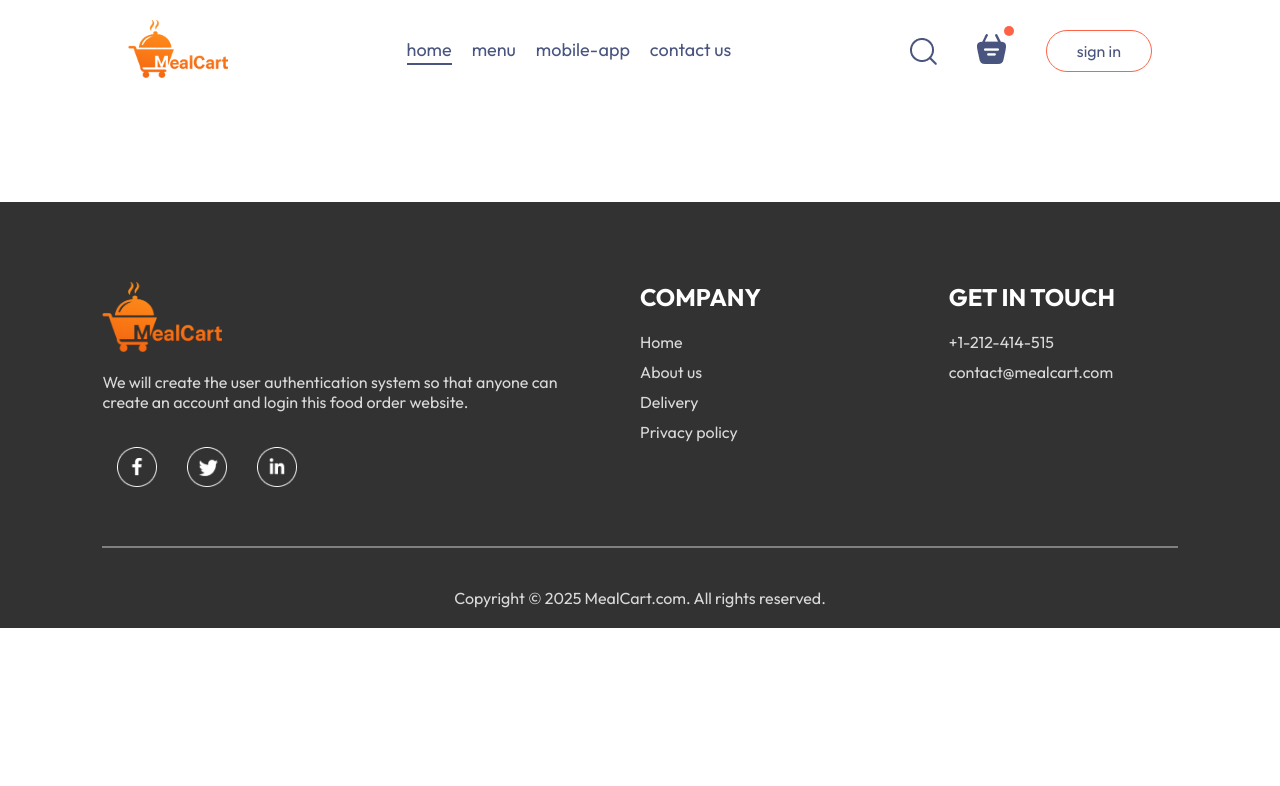
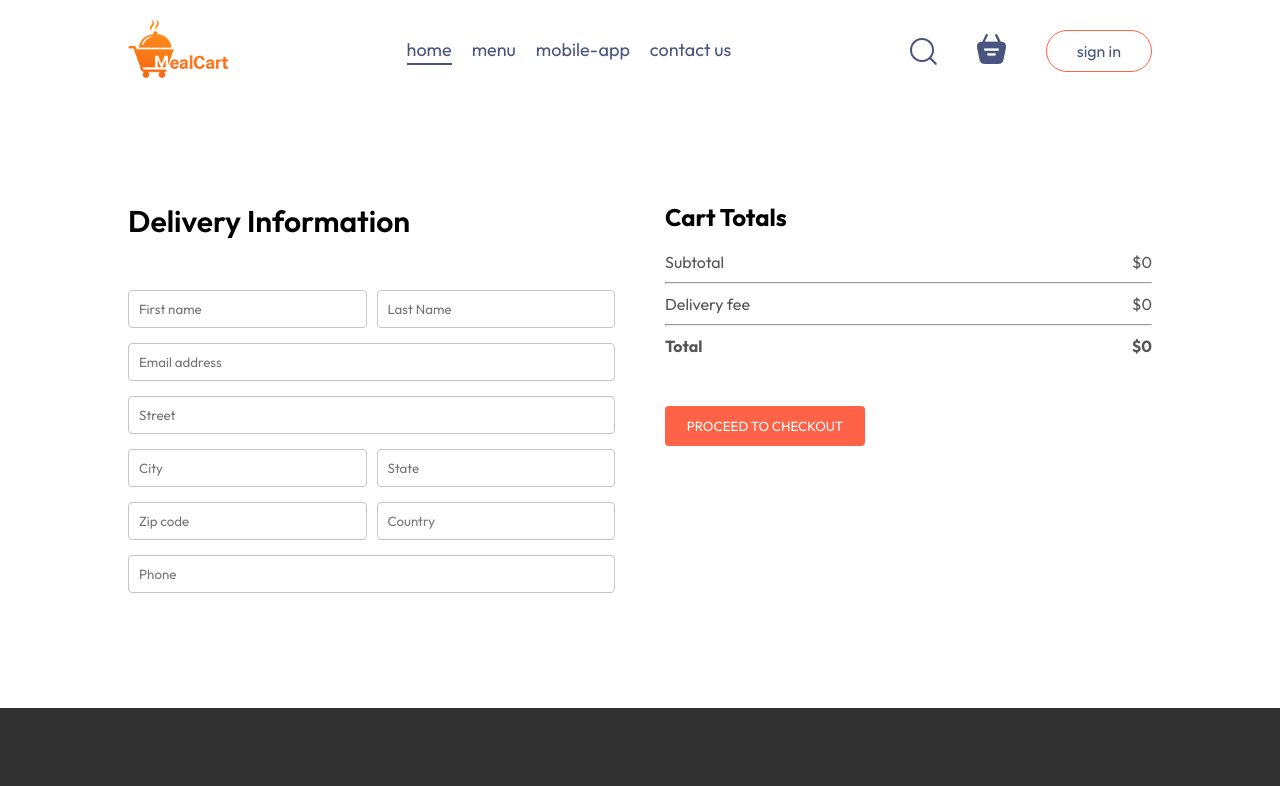
Before and after one commit to GaragaNaveenKumar/MealCart, a React (Vite) app in the folder Frontend/: page /order in a window 1280 px wide. Shown: the top 786 px of the page. Built offline with nearby package versions, Linux system fonts and the light colour scheme.

Commit message:
PlaceOrder Component developed

```diff
--- a/Frontend/src/App.jsx
+++ b/Frontend/src/App.jsx
@@ -19,7 +19,7 @@
       <Routes>
         <Route path='/' element={<Home/>}/>
         <Route path='/cart' element={<Cart/>}/>
-        <Route path='/placeorder' element={<PlaceOrder/>}/>
+        <Route path='/order' element={<PlaceOrder/>}/>
 
       </Routes>
 
--- a/Frontend/src/Components/LoginPopup/LoginPopup.jsx
+++ b/Frontend/src/Components/LoginPopup/LoginPopup.jsx
@@ -15,7 +15,7 @@
         <div className="login-popup-inputs">
             {currState==="Login"?<></>:
             <input type="text" placeholder='Your name' required />}
-            <input type='Email' placeholder='Your email' required/>
+            <input type='email' placeholder='Your email' required/>
             <input type="password" placeholder='password' required />
         </div>
         <button>{currState==="Sign Up"?"Create account":"Login"}</button>
--- a/Frontend/src/Components/Navbar/Navbar.jsx
+++ b/Frontend/src/Components/Navbar/Navbar.jsx
@@ -1,10 +1,13 @@
-import React, { useState } from 'react';
+import React, { useContext, useState } from 'react';
 import './Navbar.css';
 import {assets} from '../../assets/assets';
 import {Link} from "react-router-dom";
+import {StoreContext} from "../../Context/StoreContext.jsx"
 
 const Navbar = ({setShowLogin}) => {
     const [menu,setMenu]=useState("home");
+
+    const {getTotalCartAmount}=useContext(StoreContext);
   return (
     <div className='navbar'>
         <Link to='/'><img src={assets.logo} alt="" className="logo" /></Link>
@@ -18,7 +21,7 @@
             <img src={assets.search_icon} alt="" />
             <div className="navbar-search-icon">
                 <Link to='/cart'><img src={assets.basket_icon} alt="" /></Link>
-                <div className="dot"></div>
+                <div className={getTotalCartAmount()===0?"":"dot"}></div>
             </div>
             <button onClick={()=>setShowLogin(true)}>sign in</button>
         </div>
--- a/Frontend/src/Context/StoreContext.jsx
+++ b/Frontend/src/Context/StoreContext.jsx
@@ -22,9 +22,17 @@
 
 
 
-    useEffect(()=>{
-        console.log(cartItems);
-    },[cartItems]);
+    const getTotalCartAmount=()=>{
+        let totalAmount=0;
+        for(const item in cartItems){
+            if(cartItems[item]>0){
+
+                let itemInfo=food_list.find((product)=>product._id===item);
+                totalAmount+=itemInfo.price* cartItems[item];
+            }
+        }
+        return totalAmount;
+    }
 
 
     const contextValue={
@@ -32,7 +40,8 @@
         cartItems,
         setCartItems,
         addToCart,
-        removeCartItem
+        removeCartItem,
+        getTotalCartAmount
     };
 
 
--- a/Frontend/src/Pages/Cart/Cart.css
+++ b/Frontend/src/Pages/Cart/Cart.css
@@ -82,3 +82,12 @@
     border-radius: 4px;
     cursor: pointer;
 }
+
+@media (max-width:750px){
+    .cart-bottom{
+        flex-direction: column-reverse;
+    }
+    .cart-promocode{
+        justify-content: start;
+    }
+}
--- a/Frontend/src/Pages/Cart/Cart.jsx
+++ b/Frontend/src/Pages/Cart/Cart.jsx
@@ -1,9 +1,13 @@
 import React, { useContext } from "react";
 import "./Cart.css";
 import { StoreContext } from "../../Context/StoreContext.jsx";
+import {useNavigate} from "react-router-dom";
 
 const Cart = () => {
-  const { cartItems, food_list, removeCartItem} = useContext(StoreContext);
+  const { cartItems, food_list, removeCartItem,getTotalCartAmount} = useContext(StoreContext);
+
+  const navigate=useNavigate();
+
   return (
     <div className="cart">
       <div className="cart-items">
@@ -41,21 +45,21 @@
           <div>
             <div className="cart-total-details">
               <p>Subtotal</p>
-              <p>{0}</p>
+              <p>${getTotalCartAmount()}</p>
             </div>
             <hr />
             <div className="cart-total-details">
               <p>Delivery fee</p>
-              <p>{2}</p>
+              <p>${getTotalCartAmount()===0?0:2}</p>
             </div>
             <hr />
             <div className="cart-total-details">
               <b>Total</b>
-              <b>{0}</b>
+              <b>${getTotalCartAmount()===0?0:getTotalCartAmount()+2}</b>
             </div>
 
           </div>
-          <button>PROCEED TO CHECKOUT</button>
+          <button onClick={()=>navigate('/order')}>PROCEED TO CHECKOUT</button>
         </div>
         <div className="cart-promocode">
           <div>
--- a/Frontend/src/Pages/PlaceOrder/PlaceOrder.css
+++ b/Frontend/src/Pages/PlaceOrder/PlaceOrder.css
@@ -0,0 +1,38 @@
+.place-order{
+    display: flex;
+    align-items: start;
+    justify-content: space-between;
+    gap: 50px;
+    margin-top: 100px;
+}
+.place-order-left{
+    width: 100%;
+    max-width: max(30%,500px);
+
+}
+.place-order-left .title{
+    font-size: 30px;
+    font-weight: 600;
+    margin-bottom: 50px;
+}
+.place-order-left input{
+    margin-bottom: 15px;
+    width: 100%;
+    padding: 10px;
+    border: 1px solid #c5c5c5;
+    border-radius: 4px;
+    outline-color: tomato;
+}
+.place-order-left .multi-fields{
+    display: flex;
+    gap: 10px;
+
+}
+
+.place-order-right{
+     width: 100%;
+     max-width: max(40%,500px);
+}
+.place-order .cart-total button{
+    margin-top: 30px;
+}
--- a/Frontend/src/Pages/PlaceOrder/PlaceOrder.jsx
+++ b/Frontend/src/Pages/PlaceOrder/PlaceOrder.jsx
@@ -1,11 +1,57 @@
-import React from 'react';
+import React, { useContext } from 'react';
 import "./PlaceOrder.css";
+import { StoreContext } from '../../Context/StoreContext';
 
 const PlaceOrder = () => {
+
+  const {getTotalCartAmount}=useContext(StoreContext);
+
   return (
-    <div>
+    <form className='place-order'>
+      <div className="place-order-left">
+        <p className="title">Delivery Information</p>
+        <div className="multi-fields">
+          <input type="text" placeholder='First name' />
+          <input type="text"  placeholder='Last Name'/>
+        </div>
+        <input type="email" placeholder='Email address' />
+        <input type="text" placeholder='Street' />
+        <div className="multi-fields">
+          <input type="text" placeholder='City' />
+          <input type="text"  placeholder='State'/>
+        </div>
+        <div className="multi-fields">
+          <input type="text" placeholder='Zip code' />
+          <input type="text"  placeholder='Country'/>
+        </div>
+        <input type="text" placeholder='Phone' />
+      </div>
+      <div className="place-order-right">
+        <div className="cart-total">
+          <h2>Cart Totals</h2>
+          <div>
+            <div className="cart-total-details">
+              <p>Subtotal</p>
+              <p>${getTotalCartAmount()}</p>
+            </div>
+            <hr />
+            <div className="cart-total-details">
+              <p>Delivery fee</p>
+              <p>${getTotalCartAmount()===0?0:2}</p>
+            </div>
+            <hr />
+            <div className="cart-total-details">
+              <b>Total</b>
+              <b>${getTotalCartAmount()===0?0:getTotalCartAmount()+2}</b>
+            </div>
 
-    </div>
+          </div>
+          <button onClick={()=>navigate('/order')}>PROCEED TO CHECKOUT</button>
+        </div>
+
+      </div>
+
+    </form>
   )
 }
 
```
